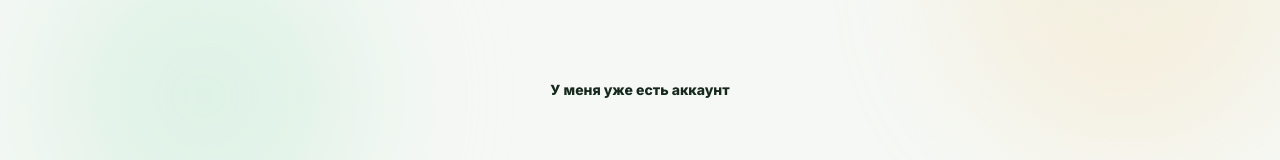
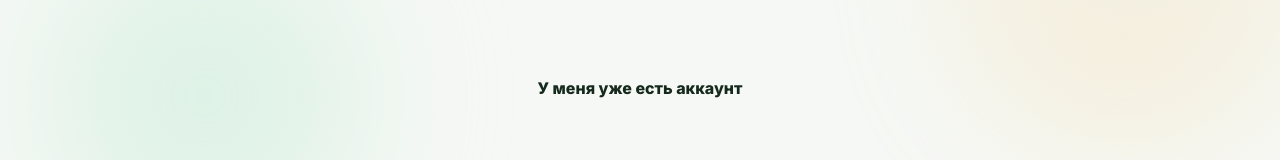
Before and after one commit to goldslugger762/foody-front, a Next.js app: page /register in a window 1280 px wide. Shown: the part 608-768 px from the top of the page. Built offline with nearby package versions, Linux system fonts and the light colour scheme.

Commit message:
размер

```diff
--- a/components/auth/registration-screen.tsx
+++ b/components/auth/registration-screen.tsx
@@ -422,7 +422,7 @@ export function RegistrationScreen({ brand, palette }: RegistrationScreenProps)
               type="button"
               onClick={() => router.replace("/login")}
               className={cn(
-                "mx-auto block cursor-pointer rounded-full px-3 py-2 text-[14px] leading-tight font-extrabold tracking-[0px] text-[#15291C] outline-none transition-colors hover:bg-[#15291C]/6 focus-visible:ring-2 focus-visible:ring-[#15291C]/18",
+                "mx-auto block cursor-pointer rounded-full px-3 py-2 text-[16px] leading-tight font-extrabold tracking-[0px] text-[#15291C] outline-none transition-colors hover:bg-[#15291C]/6 focus-visible:ring-2 focus-visible:ring-[#15291C]/18",
                 PRESS_CLASSES
               )}
               whileTap={canAnimate(shouldReduceMotion) ? { scale: 0.94 } : undefined}
```
